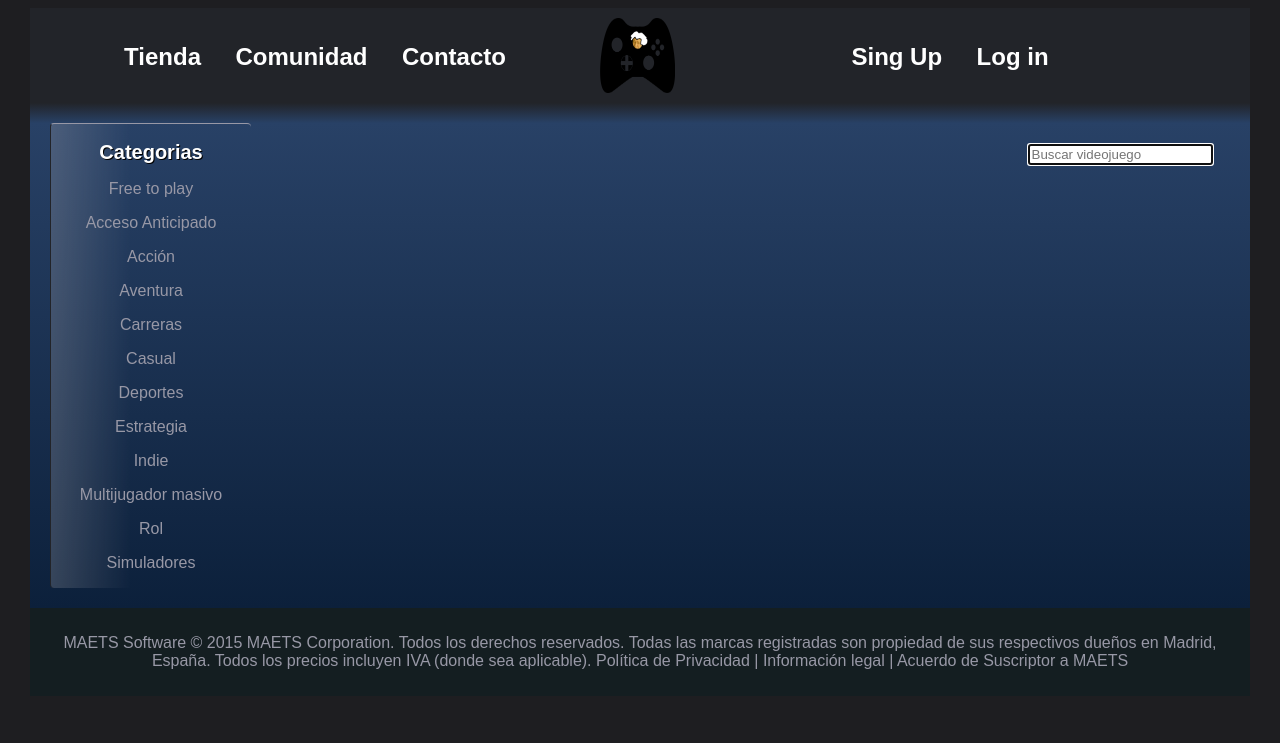
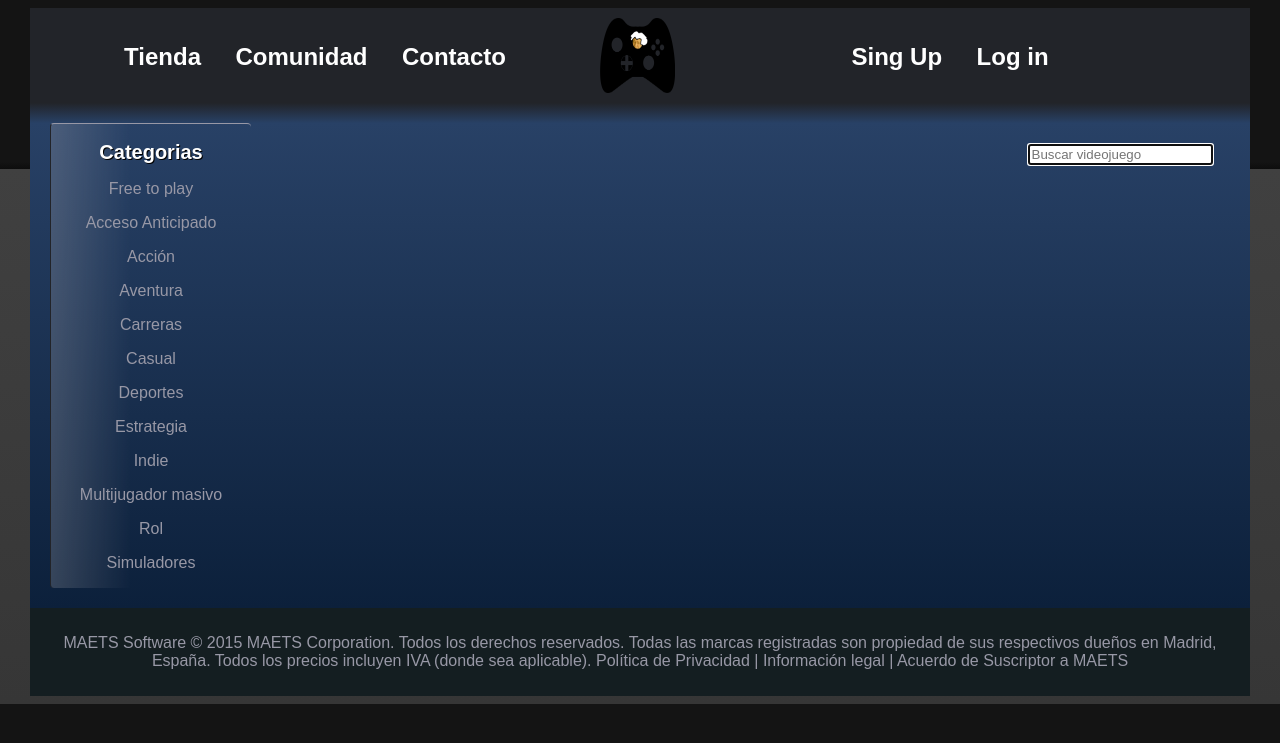
Before and after one commit to Semedi/MAETS, a PHP site: page /PLANTILLAS/ptienda.php in a window 1280 px wide. Shown: the top 743 px of the page. Run offline with PHP 8.4, Linux system fonts and the light colour scheme.

Commit message:
main.css cambiado mirad issue

```diff
--- a/css/main.css
+++ b/css/main.css
@@ -1,13 +1,27 @@
 @charset "utf-8";
 
 body{
-background: rgba(30,30,33, 1);
+/*background: rgba(30,30,33, 1);*/
 font-family: sans-serif;
 	text-align: center;
 
 
 	/* margin-top: 0px;
 	margin-bottom: 0px; */
+
+
+	/*background: rgba(20,20,20,1);*/
+
+
+background: rgba(20,20,20,0.36);
+background: -moz-linear-gradient(top, rgba(20,20,20,0.36) 0%, rgba(20,20,20,1) 0%, rgba(20,20,20,1) 23%, rgba(13,13,13,1) 24%, rgba(64,64,64,1) 24%, rgba(54,54,54,1) 100%);
+background: -webkit-gradient(left top, left bottom, color-stop(0%, rgba(20,20,20,0.36)), color-stop(0%, rgba(20,20,20,1)), color-stop(23%, rgba(20,20,20,1)), color-stop(24%, rgba(13,13,13,1)), color-stop(24%, rgba(64,64,64,1)), color-stop(100%, rgba(54,54,54,1)));
+background: -webkit-linear-gradient(top, rgba(20,20,20,0.36) 0%, rgba(20,20,20,1) 0%, rgba(20,20,20,1) 23%, rgba(13,13,13,1) 24%, rgba(64,64,64,1) 24%, rgba(54,54,54,1) 100%);
+background: -o-linear-gradient(top, rgba(20,20,20,0.36) 0%, rgba(20,20,20,1) 0%, rgba(20,20,20,1) 23%, rgba(13,13,13,1) 24%, rgba(64,64,64,1) 24%, rgba(54,54,54,1) 100%);
+background: -ms-linear-gradient(top, rgba(20,20,20,0.36) 0%, rgba(20,20,20,1) 0%, rgba(20,20,20,1) 23%, rgba(13,13,13,1) 24%, rgba(64,64,64,1) 24%, rgba(54,54,54,1) 100%);
+background: linear-gradient(to bottom, rgba(20,20,20,0.36) 0%, rgba(20,20,20,1) 0%, rgba(20,20,20,1) 23%, rgba(13,13,13,1) 24%, rgba(64,64,64,1) 24%, rgba(54,54,54,1) 100%);
+filter: progid:DXImageTransform.Microsoft.gradient( startColorstr='#141414', endColorstr='#363636', GradientType=0 );
+
 }
 
 
@@ -16,6 +30,7 @@ font-family: sans-serif;
     width: 1220px;
     height: 100%;
     margin: auto;
+
 
 
 
```
